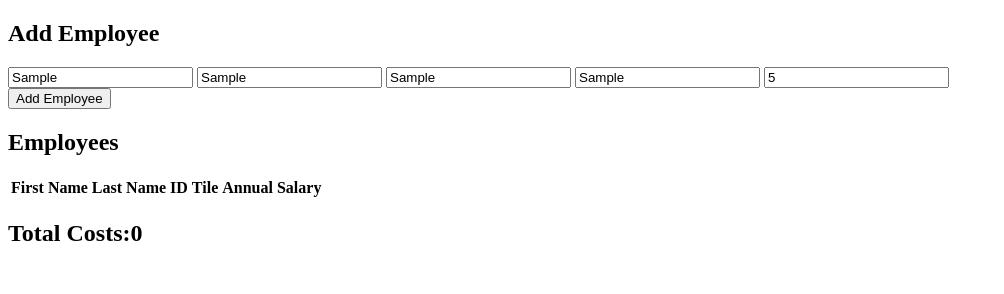
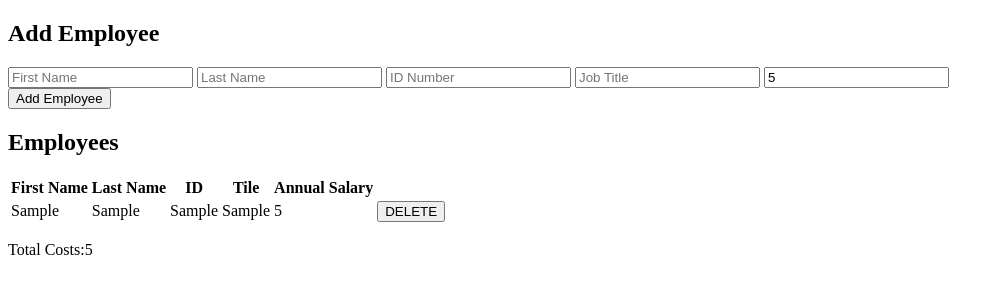
Before and after one commit to MariaIsabelG/weekend-jquery-salary-calculator, a plain HTML site: page index.html in a window 1280 px wide. Both pictures are taken after typing "Sample", "Sample", "Sample", "Sample", "5" into the empty fields and a click on the button "Add Employee". Shown: the whole page, without its empty margins (0-1004 px from the left). Drawn offline with Linux system fonts and the light colour scheme.

Commit message:
created a calcutation function for the total cost

```diff
--- a/index.html
+++ b/index.html
@@ -36,7 +36,7 @@
                 <!--added rows and delete button go here-->
             </tbody>
         </table>
-        <h2 id="total-cost">Total Costs:<span>0</span></h2>
+        <p id="total-title"> Total Costs:<span id ="total-cost">0</span></p>
 
 
 
--- a/script.js
+++ b/script.js
@@ -4,6 +4,7 @@ $( document ).ready( onReady );
 function onReady(){
     console.log( 'jQuery is loaded' );
 $( '#add-btn' ).on( 'click', addEmployee );
+$( '#add-btn' ).on( 'click', calcTotal );
 $( 'tbody' ).on( 'click', '.delete-btn', deleteEmployee );
 
 
@@ -30,7 +31,8 @@ $( '#name-in' ).val( '' );
 $( '#last-name').val( '' );
 $( '#identify' ).val( '' );
 $( '#job-title' ).val( '' );
-$( '#salary' ).val( '' );
+//$( '#salary' ).val( '' );
+
 }
 
 function deleteEmployee(){
@@ -39,6 +41,12 @@ function deleteEmployee(){
 
 };
 
+let totalCost = 0;
+
 function calcTotal(){
-    $( '#salary' ).
+
+    let newSalary = $( '#salary' ).val();
+    totalCost += Number( newSalary );
+    $( '#total-cost' ).text( totalCost )
+
 }
```
